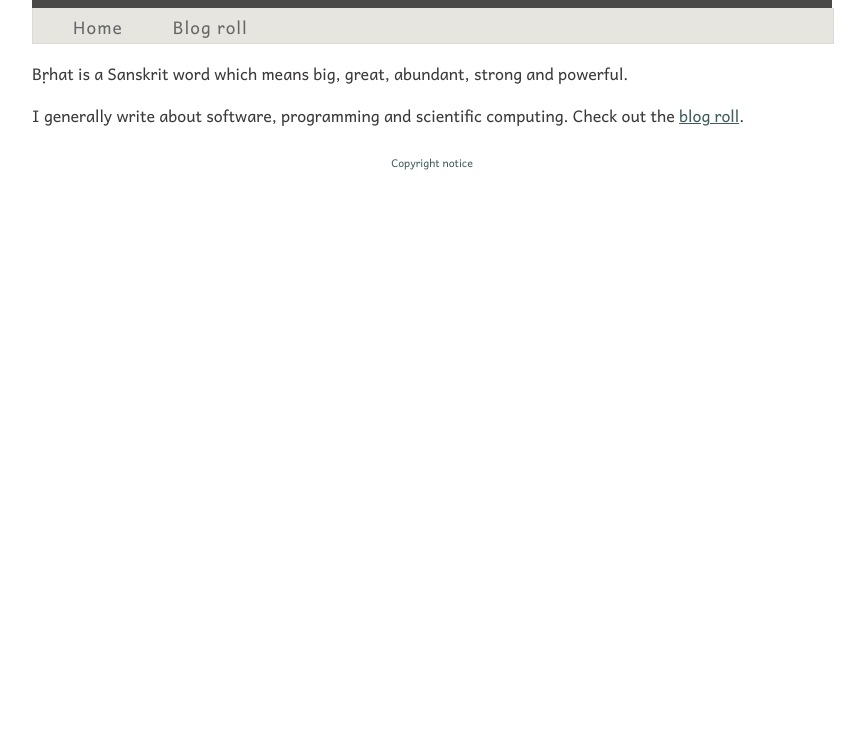
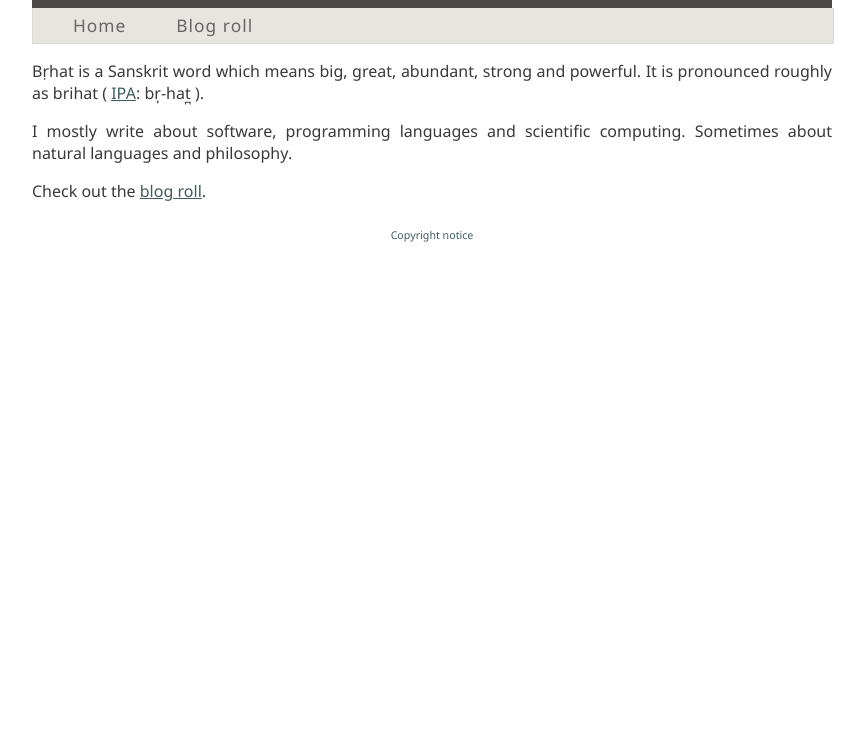
Before and after one commit to brihat/brihat.github.io, a plain HTML site: page index.html in a window 1280 px wide. Shown: the part 64-800 px from the top of the page, without its empty margins (208-1073 px from the left). Drawn offline with Linux system fonts and the light colour scheme.

Commit message:
Moved to Noto Sans family. Loads faster and smaller size.

```diff
--- a/css/style.css
+++ b/css/style.css
@@ -4,15 +4,39 @@
    The website no longer exists, but the theme can be found at free-css.com
 */
 
-/* use Andika - Regular in .woff format */
+/* Sanskrit (Devanagari), Kannada and Latin fonts */
 @font-face {
-  font-family: AndikaW;
-  src: url(Andika-R.woff);
+  font-family: 'Noto Sans';
+  font-style: normal;
+  font-weight: 400;
+  src: local('Noto Sans'), local('NotoSans'), url(NotoSans-Regular.woff) format('woff');
 }
+
+@font-face {
+  font-family: 'Noto Sans Bold';
+  font-style: normal;
+  font-weight: 700;
+  src: local('Noto Sans Bold'), local('NotoSans-Bold'), url(NotoSans-Bold.woff) format('woff');
+}
+
+@font-face {
+  font-family: 'Noto Sans Devanagari';
+  font-style: normal;
+  font-weight: 400;
+  src: local('Noto Sans Devanagari'), local('NotoSansDevanagari'), url(NotoSansDevanagari-Regular.woff) format('woff');
+}
+
+@font-face {
+  font-family: 'Noto Sans Kannada';
+  font-style: normal;
+  font-weight: 400;
+  src: local('Noto Sans Kannada'), local('NotoSansKannada'), url(NotoSansKannada-Regular.woff) format('woff');
+}
+
 
 body {
         margin: 0;
-        font-family: AndikaW, "Trebuchet MS", sans-serif;
+        font-family: 'Noto Sans', 'Noto Sans Devanagari', 'Noto Sans Kannada', sans-serif;
         color: #3A3838;
         font-size: 12pt;
         text-align: justify;
--- a/index.html
+++ b/index.html
@@ -1,7 +1,7 @@
 <!DOCTYPE html>
 <html lang="en">
 <head>
-<title>बृहत् | bṛhat | ಬೃಹತ್</title>
+<title>बृहत् | bṛhat | ಬೃಹತ್</title>
 <meta http-equiv="Content-Type" content="text/html; charset=utf-8" />
 <meta name="generator" content="pandoc" />
 <meta name="viewport" content="width=device-width, initial-scale=1.0, user-scalable=yes">
@@ -18,7 +18,7 @@
   <body>
   <div id="container">
         <div id="header">
-              <h1> बृहत्  |  bṛhat  |  ಬೃಹತ್  </h1>
+              <h1> बृहत् &emsp;|&emsp;bṛhat&emsp;|&emsp;ಬೃಹತ್  </h1>
             </div>
             <div id="navigation">
               <ul class="menu">
@@ -28,8 +28,9 @@
               </ul>
             </div> <!-- navigation -->
                 <div id="content">
-      <p>Bṛhat is a Sanskrit word which means big, great, abundant, strong and powerful.</p>
-      <p>I generally write about software, programming and scientific computing. Check out the <a href="/blog">blog roll</a>.</p>
+      <p>Bṛhat is a Sanskrit word which means big, great, abundant, strong and powerful. It is pronounced roughly as brihat ( <a href="http://en.wikipedia.org/wiki/Help:IPA_for_Sanskrit">IPA</a>: br̩-hat̪ ).</p>
+      <p>I mostly write about software, programming languages and scientific computing. Sometimes about natural languages and philosophy.</p>
+      <p>Check out the <a href="/blog">blog roll</a>.</p>
     </div> <!-- content -->
         <div id="footer"><a href="/blog/copyright.html">Copyright notice</a></div>
           </div> <!-- container -->
```
Also changed, not shown: _header.html (+1 -1 lines), blog/copyright.html (+1 -1 lines), blog/index.html (+2 -2 lines), css/Andika-R.woff (deleted), css/NotoSans-Bold.woff (added), css/NotoSans-Regular.woff (added), css/NotoSansDevanagari-Bold.woff (added), css/NotoSansDevanagari-Regular.woff (added), css/NotoSansKannada-Bold.woff (added), css/NotoSansKannada-Regular.woff (added), css/NotoSerif-Regular.woff (added), 2 other files.
